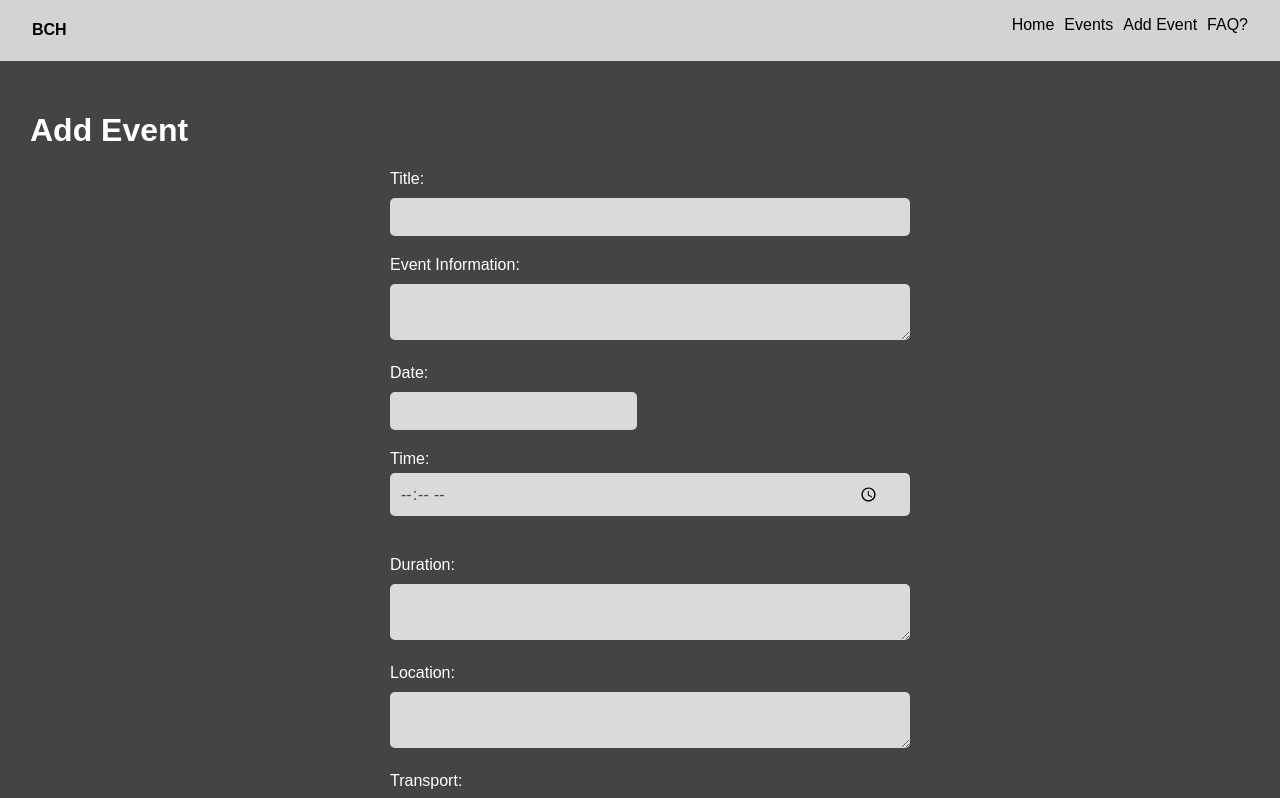
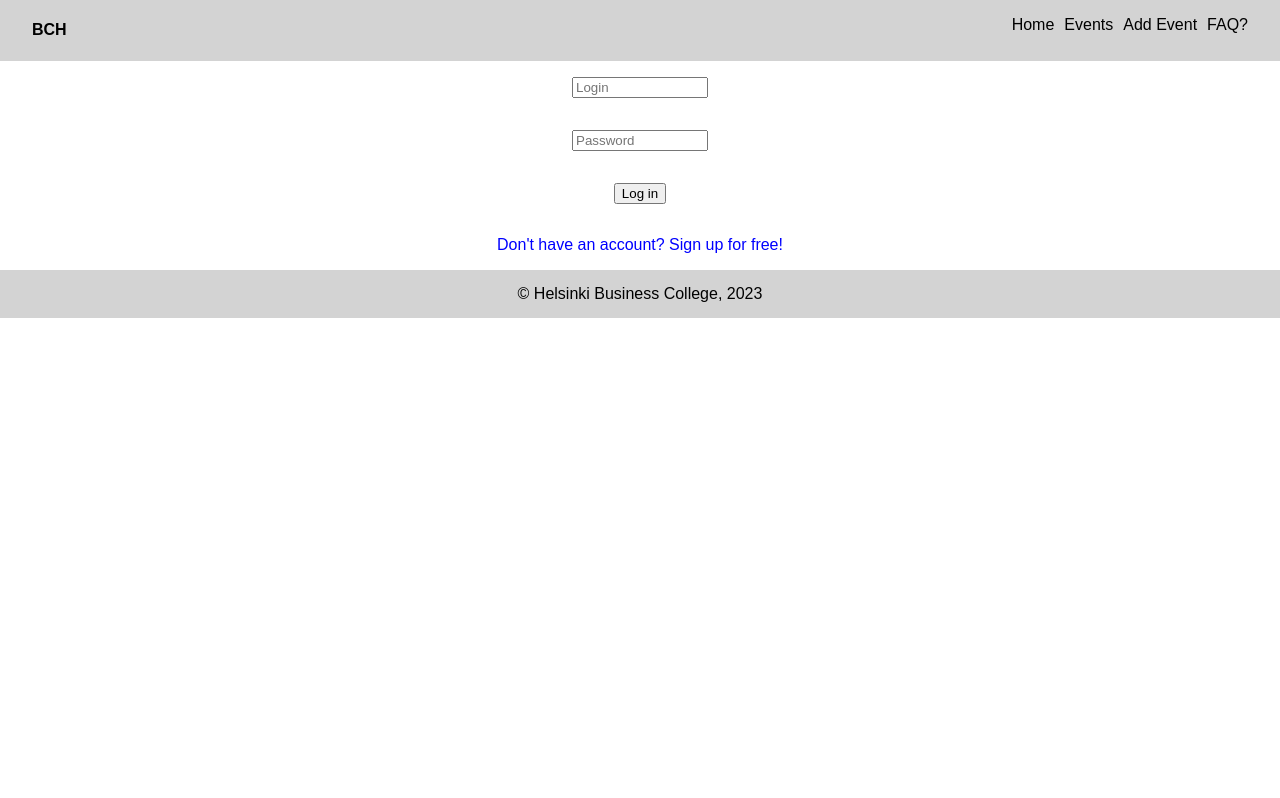
Before and after one commit to Summer-Project-HBC/clientsiderepo, a React (Create React App) app: page /add in a window 1280 px wide. Shown: the top 798 px of the page. Built offline with nearby package versions, Linux system fonts and the light colour scheme.

Commit message:
Add login feature.

```diff
--- a/src/App.js
+++ b/src/App.js
@@ -1,5 +1,7 @@
 import React from "react";
 import { BrowserRouter, Routes, Route } from "react-router-dom";
+import { useState } from "react";
+import axios from "axios";
 import Navbar from "./components/Navbar";
 import Footer from "./components/Footer"
 import AddEvent from "./pages/AddEvent";
@@ -7,14 +9,68 @@ import BrowseEvents from "./pages/BrowseEvents";
 import EventPage from "./pages/EventPage";
 import FrequentQuestions from "./pages/FrequentQuestions";
 import HomePage from "./pages/HomePage";
+import Login from "./components/Login";
 
 function App() {
+  const [loginData, setLoginData] = useState({
+    logged: false,
+    username: null
+  })
+  const [user, setUser] = useState()
+  const [message, setMessage] = useState()
+  const [visibility, setVisibility] = useState(true)
+
+  const visibilityHandler = () => {
+    setVisibility(!visibility)
+    setMessage()
+  }
+
+  const onInput = (e) => {
+    setUser({
+      ...user,
+      [e.target.name]: e.target.value,
+  })
+  }
+
+  const handleLogin = async (e) => {
+    e.preventDefault()
+    try {
+      const response = await axios.post('http://localhost:8004/login', user)
+      setLoginData({
+        logged:true,
+        username:response.data
+      })
+      setMessage()
+    } catch (error) {
+      setMessage(error.response.data.message)
+    }
+  }
+
+  const handleLogout = (e) => {
+    e.preventDefault()
+    setLoginData({
+      logged: false,
+      username: null
+    })
+  }
+
+  const handleSignup = async (e) => {
+    e.preventDefault()
+    try {
+      const response = await axios.post('http://localhost:8004/newuser', user)
+      setMessage(response.data.message)
+    } catch (error) {
+      setMessage(error.response.data.message)
+    }
+  }
+
+
 
   return (
     <div>
       <BrowserRouter>
-        <Navbar />
-        <Routes>
+        <Navbar loginData={loginData} handleLogout={handleLogout} />
+        {loginData.logged ? <Routes>
           <Route path="/" element={<HomePage />} />
           <Route path="/add" element={<AddEvent />} />
           <Route path="/browse" element={<BrowseEvents />} />
@@ -22,7 +78,7 @@ function App() {
           <Route path="/https://www.bc.fi/" />
           <Route path="/https://www.bc.fi/" />
           <Route path="/browse/:individualevent" element={<EventPage />} />
-        </Routes>
+        </Routes> : <Login handleLogin={handleLogin} handleSignup={handleSignup} onInput={onInput} message={message} visibility={visibility} visibilityHandler={visibilityHandler} />}
         <Footer />
       </BrowserRouter>
     </div>
--- /dev/null
+++ b/src/components/Login.css
@@ -0,0 +1,34 @@
+.Login {
+    width: 100vw;
+    display: flex;
+    flex-direction: column;
+    justify-content: center;
+    align-items: center;
+}
+
+.login-container form,
+.login-container {
+    display: flex;
+    flex-direction: column;
+    justify-content: center;
+    align-items: center;
+}
+
+.login-container p {
+    color: red;
+}
+
+.login-container a {
+    color: blue;
+}
+
+.login-container input {
+    width: 8rem;
+}
+
+.login-container input,
+.login-container a,
+.login-container button,
+.login-container p {
+    margin: 1rem;
+}
--- /dev/null
+++ b/src/components/Login.jsx
@@ -0,0 +1,42 @@
+import './Login.css'
+
+export default function Login(props) {
+    return(
+        <div className='Login'>
+            {props.visibility && <div className='login-container'>
+                <form onSubmit={props.handleLogin}>
+                    <input
+                    type="text"
+                    name="login"
+                    placeholder="Login"
+                    onChange={props.onInput} />
+                    <input
+                    type="text"
+                    name="password"
+                    placeholder="Password"
+                    onChange={props.onInput} />
+                    <button type="submit">Log in</button>
+                </form>
+                {props.message && <p>{props.message}</p>}
+                <a onClick={props.visibilityHandler}>Don't have an account? Sign up for free!</a>
+            </div>}
+            {!props.visibility && <div className='login-container'>
+                <form onSubmit={props.handleSignup}>
+                    <input
+                    type="text"
+                    name="login"
+                    placeholder="Login"
+                    onChange={props.onInput} />
+                    <input
+                    type="text"
+                    name="password"
+                    placeholder="Password"
+                    onChange={props.onInput} />
+                    <button type="submit">Sign up</button>
+                </form>
+                {props.message && <p>{props.message}</p>}
+                <a onClick={props.visibilityHandler}>Already have an account? Log in!</a>
+            </div>}
+        </div>
+    )
+}
--- a/src/components/Navbar.js
+++ b/src/components/Navbar.js
@@ -2,7 +2,7 @@ import React from "react";
 import { Link } from "react-router-dom";
 import "./Navbar.css";
 
-function Navbar() {
+function Navbar(props) {
   return (
     <div className="navbar">
       <div>
@@ -34,6 +34,8 @@ function Navbar() {
           </ul>
         </nav>
       </div>
+      {props.loginData.logged && <p>Welcome, {props.loginData.username}</p>}
+      {props.loginData.logged && <button onClick={props.handleLogout}>Logout</button>}
     </div>
   );
 }
```
